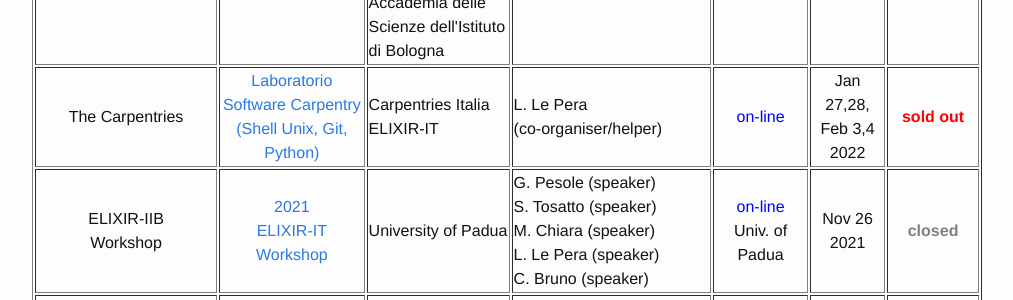
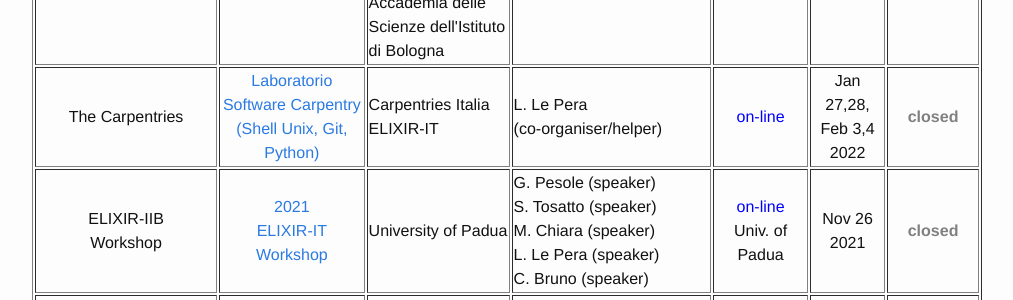
Before and after one commit to ELIXIR-IIB-training/website, a Jekyll site: the page built from _pages/01-all_events.md, in a window 1280 px wide and 900 px high, scrolled down 1655 px. Shown: the part 152-452 px from the top of the window, without its empty margins (238-1251 px from the left). Built offline with Jekyll 4.4.1, drawn with Linux system fonts in a browser that asks for light colours.

Commit message:
Modify sold-out status

```diff
--- a/_pages/01-all_events.md
+++ b/_pages/01-all_events.md
@@ -108,7 +108,7 @@ permalink: /all_events/
    <td height="50" width="150">L. Le Pera<br>(co-organiser/helper)</td>
    <td height="50" align="center"><font color="blue">on-line</font></td>
    <td height="50" width="75" align="center">Jan 27,28,<br>Feb 3,4<br>2022</td>
-   <td height="50" align="center"><font color="red"><b>sold out</b></font></td>
+   <td height="50" align="center"><font color="grey"><b>closed</b></font></td>
 </tr>
 <tr>
 <td height="50" align="center">ELIXIR-IIB<br>Workshop</td>
```
